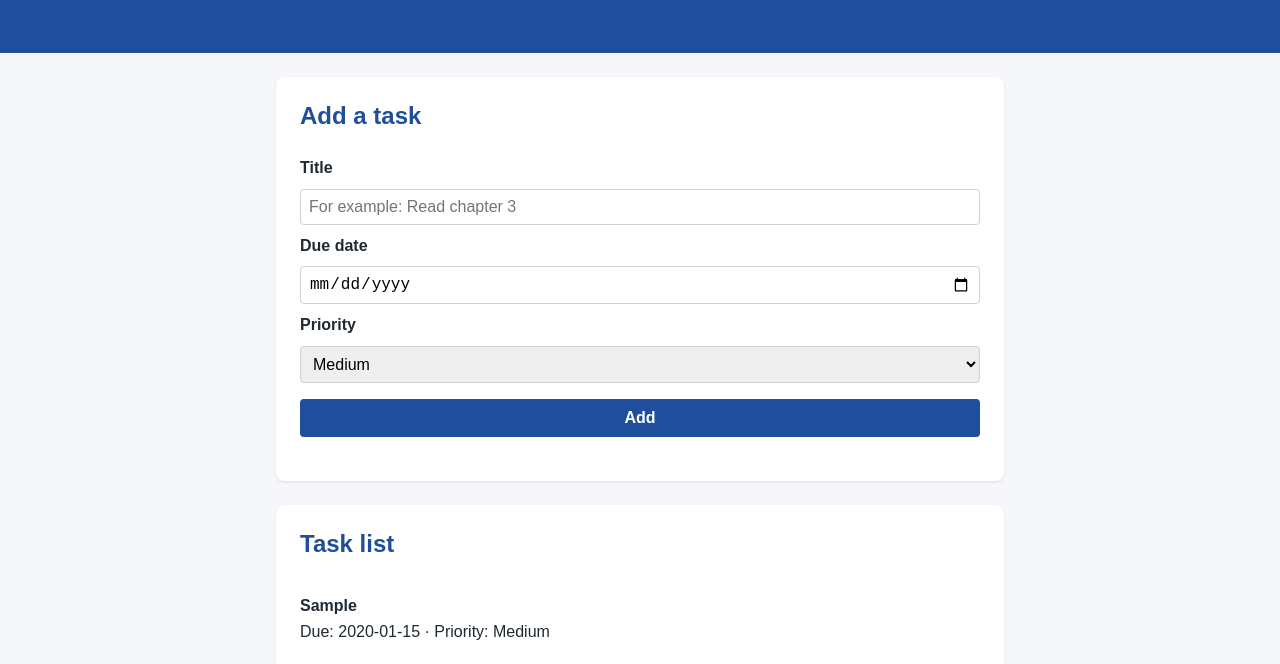
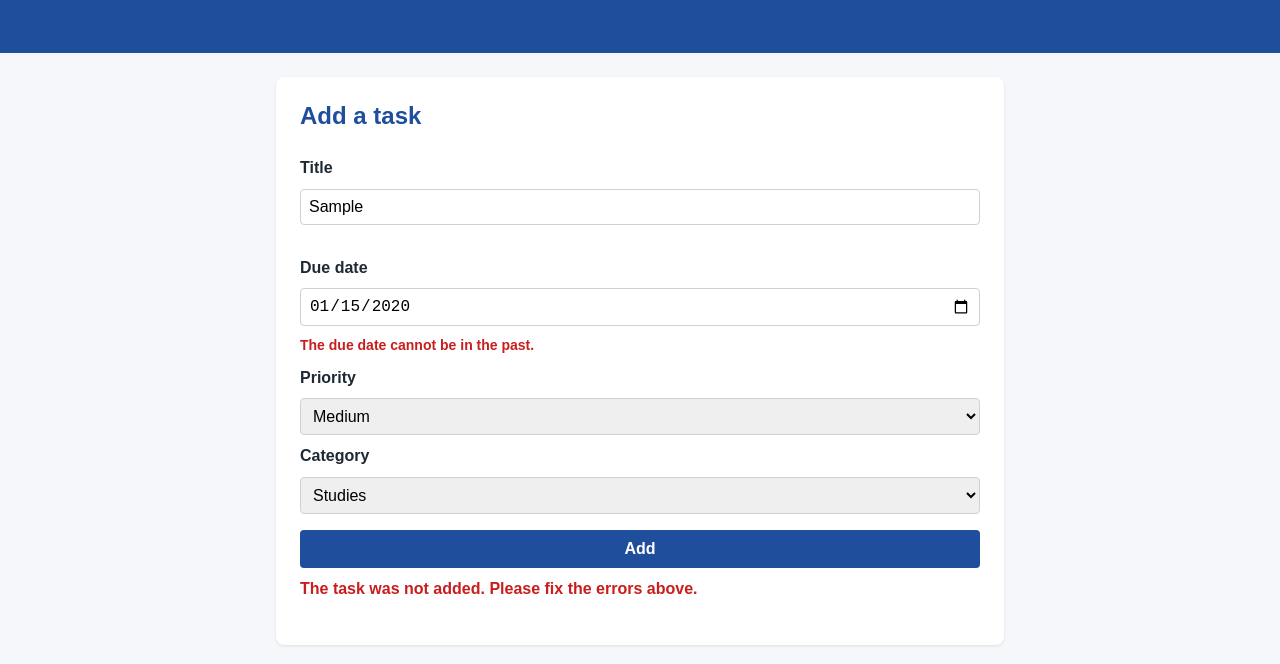
Before and after one commit to FatihAlkan79731/project-website, a plain HTML site: page tasks.html in a window 1280 px wide. Both pictures are taken after typing "Sample", "2020-01-15" into the empty fields and a click on the button "Add". Shown: the part 136-800 px from the top of the page. Drawn offline with Linux system fonts and the light colour scheme.

Commit message:
Add category field, better validation, and load-order reflection

```diff
--- a/style.css
+++ b/style.css
@@ -115,3 +115,14 @@ footer {
 .task-list .empty {
   color: #616e7c;
 }
+
+.field-error {
+  font-size: 14px;
+}
+
+.success {
+  min-height: 1em;
+  margin: 0;
+  color: #1a7f37;
+  font-weight: bold;
+}
--- a/tasks.html
+++ b/tasks.html
@@ -18,9 +18,11 @@
       <form id="taskForm" class="task-form" novalidate>
         <label for="title">Title</label>
         <input type="text" id="title" placeholder="For example: Read chapter 3">
+        <p id="titleError" class="error field-error"></p>
 
         <label for="dueDate">Due date</label>
         <input type="date" id="dueDate">
+        <p id="dueDateError" class="error field-error"></p>
 
         <label for="priority">Priority</label>
         <select id="priority">
@@ -29,8 +31,17 @@
           <option value="High">High</option>
         </select>
 
+        <label for="category">Category</label>
+        <select id="category">
+          <option value="Studies">Studies</option>
+          <option value="Work">Work</option>
+          <option value="Home">Home</option>
+          <option value="Other">Other</option>
+        </select>
+
         <button type="submit">Add</button>
         <p id="error" class="error"></p>
+        <p id="success" class="success"></p>
       </form>
     </section>
 
--- a/tasks.js
+++ b/tasks.js
@@ -1,12 +1,25 @@
 const form = document.getElementById("taskForm");
 const taskList = document.getElementById("taskList");
 const errorMessage = document.getElementById("error");
+const titleError = document.getElementById("titleError");
+const dueDateError = document.getElementById("dueDateError");
+const successMessage = document.getElementById("success");
+
+let successTimer = null;
 
 // Load saved tasks when the page opens
 const tasks = JSON.parse(localStorage.getItem("tasks") || "[]");
 
 function saveTasks() {
   localStorage.setItem("tasks", JSON.stringify(tasks));
+}
+
+// Today's date as "YYYY-MM-DD" in the user's own time zone
+function getToday() {
+  const now = new Date();
+  const month = String(now.getMonth() + 1).padStart(2, "0");
+  const day = String(now.getDate()).padStart(2, "0");
+  return now.getFullYear() + "-" + month + "-" + day;
 }
 
 function renderTasks() {
@@ -27,7 +40,10 @@ function renderTasks() {
     title.textContent = task.title;
 
     const details = document.createElement("span");
-    details.textContent = "Due: " + (task.dueDate || "no date") + " · Priority: " + task.priority;
+    details.textContent =
+      "Due: " + (task.dueDate || "no date") +
+      " · Priority: " + task.priority +
+      " · Category: " + (task.category || "Other");
 
     item.appendChild(title);
     item.appendChild(details);
@@ -35,28 +51,59 @@ function renderTasks() {
   });
 }
 
+function clearMessages() {
+  titleError.textContent = "";
+  dueDateError.textContent = "";
+  errorMessage.textContent = "";
+}
+
+function showSuccess() {
+  successMessage.textContent = "Task added";
+  clearTimeout(successTimer);
+  successTimer = setTimeout(function () {
+    successMessage.textContent = "";
+  }, 3000);
+}
+
 form.addEventListener("submit", function (event) {
   event.preventDefault();
+  clearMessages();
+  successMessage.textContent = "";
 
-  const title = document.getElementById("title").value;
+  // Remove extra spaces at the start and end of the title
+  const title = document.getElementById("title").value.trim();
   const dueDate = document.getElementById("dueDate").value;
   const priority = document.getElementById("priority").value;
+  const category = document.getElementById("category").value;
 
-  if (title.trim() === "") {
-    errorMessage.textContent = "Please enter a task title.";
+  let valid = true;
+
+  if (title === "") {
+    titleError.textContent = "Please enter a task title.";
+    valid = false;
+  } else if (title.length > 60) {
+    titleError.textContent = "Title is too long (max 60 characters).";
+    valid = false;
+  }
+
+  if (dueDate === "") {
+    dueDateError.textContent = "Please choose a due date.";
+    valid = false;
+  } else if (dueDate < getToday()) {
+    dueDateError.textContent = "The due date cannot be in the past.";
+    valid = false;
+  }
+
+  if (!valid) {
+    errorMessage.textContent = "The task was not added. Please fix the errors above.";
     return;
   }
 
-  if (title.trim().length > 60) {
-    errorMessage.textContent = "Title is too long (max 60 characters).";
-    return;
-  }
-
-  errorMessage.textContent = "";
-  tasks.push({ title: title, dueDate: dueDate, priority: priority });
+  tasks.push({ title: title, dueDate: dueDate, priority: priority, category: category });
   saveTasks();
   renderTasks();
   form.reset();
+  showSuccess();
 });
 
 renderTasks();
```
Also changed, not shown: 1 other file.
